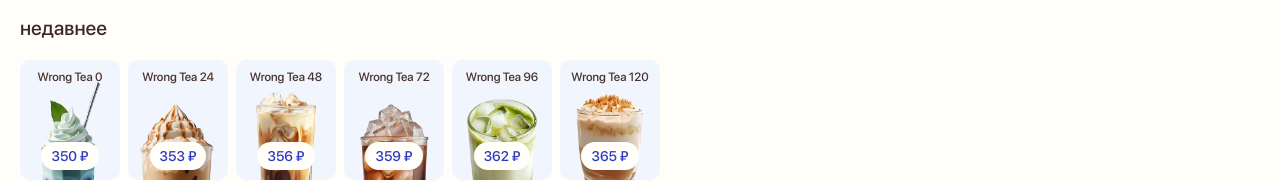
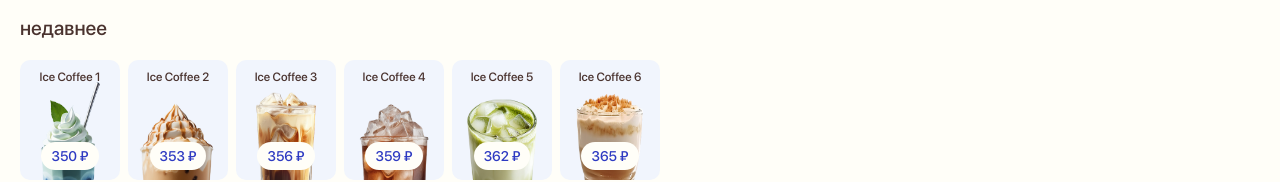
Before and after one commit to lomeat/coffee, a React (Vite) app in the folder client/: page / in a window 1280 px wide. Shown: the part 139-321 px from the top of the page. Built offline with nearby package versions, Linux system fonts and the light colour scheme.

Commit message:
темка стора

```diff
--- a/client/package.json
+++ b/client/package.json
@@ -10,6 +10,7 @@
     "preview": "vite preview"
   },
   "dependencies": {
+    "jotai": "^2.13.1",
     "normalize.css": "^8.0.1",
     "react": "^19.1.1",
     "react-dom": "^19.1.1",
--- a/client/src/components/catalog/common.tsx
+++ b/client/src/components/catalog/common.tsx
@@ -1,5 +1,5 @@
+import { useAtomValue } from "jotai";
 import { Container } from "../../styles/shared";
-import { importImages } from "../../utils/importImages";
 import {
   CardContainer,
   CardGrid,
@@ -10,24 +10,11 @@ import {
   CatalogButton,
   CatalogNavBar,
 } from "./shared";
-
-type Card = {
-  id: number;
-  title: string;
-  price: number;
-  imageUrl?: string;
-};
-
-const coffeeImages = importImages("coffee");
-
-const cards: Card[] = coffeeImages.map((value, index) => ({
-  id: index,
-  title: `Ice Coffee ${index + 1}`,
-  price: 350 + index * 3,
-  imageUrl: value,
-}));
+import { coffeeAtom } from "../../store";
 
 export function Catalog() {
+  const cards = useAtomValue(coffeeAtom);
+
   return (
     <Container>
       <CatalogNavBar>
--- a/client/src/components/catalog/recently.tsx
+++ b/client/src/components/catalog/recently.tsx
@@ -1,5 +1,5 @@
+import { useAtomValue } from "jotai";
 import { Container, ContainerTitle } from "../../styles/shared";
-import { importImages } from "../../utils/importImages";
 import {
   CardContainer,
   CardImg,
@@ -8,24 +8,11 @@ import {
   CardRow,
   CardTitle,
 } from "./shared";
-
-type Card = {
-  id: number;
-  title: string;
-  price: number;
-  imageUrl?: string;
-};
-
-const coffeeImages = importImages("coffee");
-
-const cards: Card[] = coffeeImages.map((value, index) => ({
-  id: index,
-  title: `Wrong Tea ${index * 24}`,
-  price: 350 + index * 3,
-  imageUrl: value,
-}));
+import { coffeeAtom } from "../../store";
 
 export function CatalogRecently() {
+  const cards = useAtomValue(coffeeAtom);
+
   return (
     <Container>
       <ContainerTitle>недавнее</ContainerTitle>
--- a/client/src/components/header.tsx
+++ b/client/src/components/header.tsx
@@ -33,12 +33,12 @@ const Wrapper = styled.div`
 const HeaderSearch = styled.input`
   border-radius: 15px;
   padding: 15px;
-  background: rgba(64, 40, 36, 0.05);
+  background: ${(p) => p.theme.background.button};
   border: 1px solid transparent;
   outline: none;
 
   &::placeholder {
-    color: rgba(64, 40, 36, 0.45);
+    color: ${(p) => p.theme.color.secondary};
   }
 
   &:focus {
--- /dev/null
+++ b/client/src/store.ts
@@ -0,0 +1,22 @@
+import { atom } from "jotai";
+import { importImages } from "./utils/importImages";
+
+type Card = {
+  id: number;
+  title: string;
+  price: number;
+  imageUrl?: string;
+  tags: string[];
+};
+
+const coffeeImages = importImages("coffee");
+
+const coffee: Card[] = coffeeImages.map((value, index) => ({
+  id: index,
+  title: `Ice Coffee ${index + 1}`,
+  price: 350 + index * 3,
+  imageUrl: value,
+  tags: ["new", "cold"],
+}));
+
+export const coffeeAtom = atom(coffee);
--- a/client/src/styles/dark-theme.tsx
+++ b/client/src/styles/dark-theme.tsx
@@ -9,8 +9,8 @@ export const theme: Omit<DefaultTheme, "font"> = {
   },
 
   color: {
-    primary: "rgba(64, 40, 36, 0.95)",
-    secondary: "rgba(64, 40, 36, 0.45)",
+    primary: "#fffef8",
+    secondary: "#f1f5fd",
     accent: "#2E3AC2",
     button: "#ffffff",
   },
--- a/client/src/styles/shared.tsx
+++ b/client/src/styles/shared.tsx
@@ -24,6 +24,7 @@ export const Container = styled.div`
 
 export const ContainerTitle = styled.h2`
   ${(p) => p.theme.font.caption.large}
+  color: ${(p) => p.theme.color.primary};
   margin: 0;
   padding: 0;
 `;
```
Also changed, not shown: 1 other file (tests, documents, lock files or other folders).
